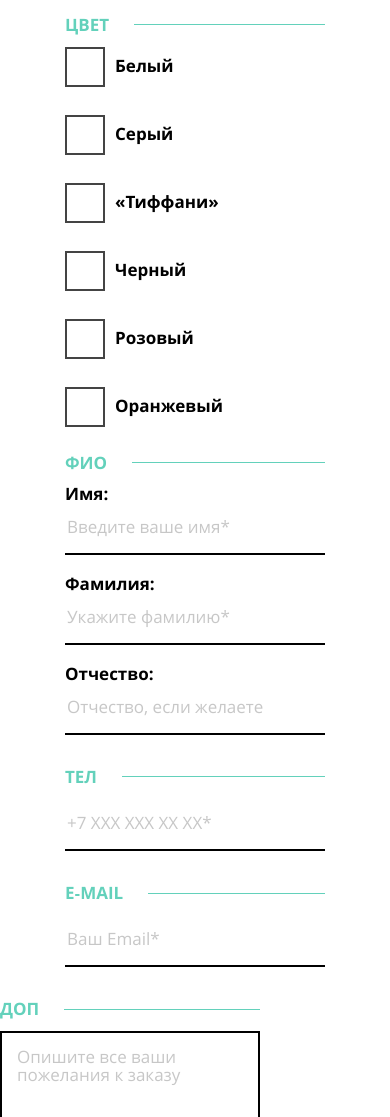
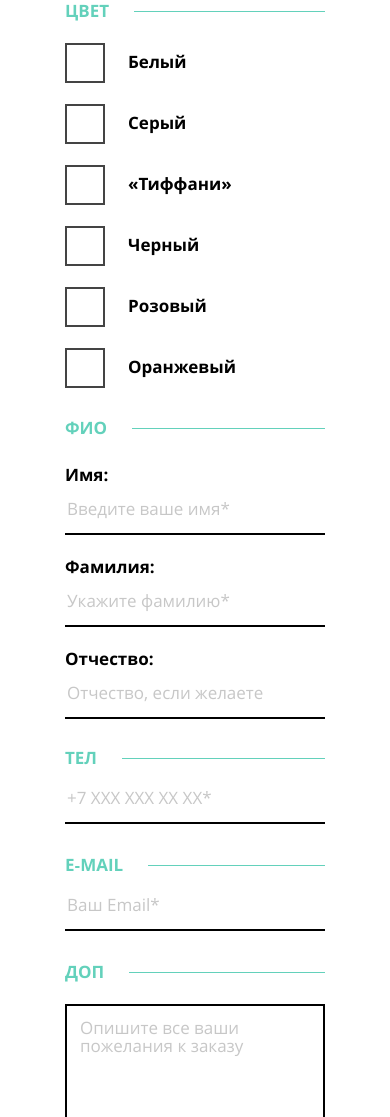
Before and after one commit to gorushkin/18378-mishka, a website: page source/knitting.html in a window 390 px wide. Shown: the part 883-2000 px from the top of the page. Drawn offline with nearby package versions, Linux system fonts and the light colour scheme; files that its build step writes are made by us from their sources.

Commit message:
catalog mobile

```diff
--- a/source/knitting.html
+++ b/source/knitting.html
@@ -3,6 +3,7 @@
   <head>
     <meta charset="utf-8">
     <title>HTML Academy: Мишка - Вязание на заказ</title>
+    <meta name="viewport" content="width=device-width,initial-scale=1">
     <link rel="stylesheet" href="css/style.css">
   </head>
   <body>
@@ -76,12 +77,15 @@
   <div class="order-form__set container">
     <h2 class="order-form__title">Тип</h2>
     <ul class="order-form__list">
-              <li class="order-form__item">
-                <input type="radio" class="visually-hidden order-form__input order-form__input--radio" name="type" id="accessory" value="accessory">
-                <label for="accessory" class="order-form__label order-form__label--button order-form__label--radio">Аксессуар для интерьера</label>
+      <li class="order-form__item order-form__item--type">
+        <input type="radio" class="visually-hidden order-form__input order-form__input--radio" name="type" id="accessory"
+          value="accessory">
+        <label for="accessory" class="order-form__label order-form__label--button order-form__label--radio">Аксессуар
+          для интерьера</label>
       </li>
-              <li class="order-form__item">
-                <input type="radio" class="visually-hidden order-form__input order-form__input--radio" name="type" id="toy" value="toy">
+      <li class="order-form__item order-form__item--type">
+        <input type="radio" class="visually-hidden order-form__input order-form__input--radio" name="type" id="toy"
+          value="toy">
         <label for="toy" class="order-form__label order-form__label--button order-form__label--radio">Детская игрушка</label>
       </li>
     </ul>
@@ -91,35 +95,41 @@
       <h2 class="order-form__title">Цвет</h2>
       <ul class="order-form__list order-form__list--color-select">
         <li class="order-form__item order-form__item--color-select">
-                  <input type="checkbox" class="visually-hidden order-form__input order-form__input--checkbox" name="color" value="white" id="white">
+          <input type="checkbox" class="visually-hidden order-form__input order-form__input--checkbox" name="color"
+            value="white" id="white">
           <label for="white" class="order-form__label order-form__label--button order-form__label--checkbox">Белый</label>
         </li>
         <li class="order-form__item order-form__item--color-select">
-                  <input type="checkbox" class="visually-hidden order-form__input order-form__input--checkbox" name="color" value="grey" id="grey">
+          <input type="checkbox" class="visually-hidden order-form__input order-form__input--checkbox" name="color"
+            value="grey" id="grey">
           <label for="grey" class="order-form__label order-form__label--button order-form__label--checkbox">Серый</label>
         </li>
         <li class="order-form__item order-form__item--color-select">
-                  <input type="checkbox" class="visually-hidden order-form__input order-form__input--checkbox" name="color" value="tiffany" id="tiffany">
+          <input type="checkbox" class="visually-hidden order-form__input order-form__input--checkbox" name="color"
+            value="tiffany" id="tiffany">
           <label for="tiffany" class="order-form__label order-form__label--button order-form__label--checkbox">«Тиффани»</label>
         </li>
         <li class="order-form__item order-form__item--color-select">
-                  <input type="checkbox" class="visually-hidden order-form__input order-form__input--checkbox" name="color" value="black" id="black">
+          <input type="checkbox" class="visually-hidden order-form__input order-form__input--checkbox" name="color"
+            value="black" id="black">
           <label for="black" class="order-form__label order-form__label--button order-form__label--checkbox">Черный</label>
         </li>
         <li class="order-form__item order-form__item--color-select">
-                  <input type="checkbox" class="visually-hidden order-form__input order-form__input--checkbox" name="color" value="pink" id="pink">
+          <input type="checkbox" class="visually-hidden order-form__input order-form__input--checkbox" name="color"
+            value="pink" id="pink">
           <label for="pink" class="order-form__label order-form__label--button order-form__label--checkbox">Розовый</label>
         </li>
         <li class="order-form__item order-form__item--color-select">
-                  <input type="checkbox" class="visually-hidden order-form__input order-form__input--checkbox" name="color" value="orange" id="orange">
+          <input type="checkbox" class="visually-hidden order-form__input order-form__input--checkbox" name="color"
+            value="orange" id="orange">
           <label for="orange" class="order-form__label order-form__label--button order-form__label--checkbox">Оранжевый</label>
         </li>
       </ul>
       <!-- </div> -->
     </div>
   </div>
-        <div class="order-form__set container">
-            <h2 class="order-form__title">ФИО</h2>
+  <div class="order-form__set order-form__set--name container">
+    <h2 class="order-form__title order-form__title--name">ФИО</h2>
     <ul class="order-form__list order-form__list--name">
       <li class="order-form__item order-form__item--name">
         <label for="name" class="order-form__label">Имя:</label>
@@ -127,26 +137,28 @@
       </li>
       <li class="order-form__item order-form__item--name">
         <label for="familyname" class="order-form__label">Фамилия:</label>
-                <input class="order-form__input order-form__input--info" type="text" id="familyname" name="familyname" placeholder="Укажите фамилию*">
+        <input class="order-form__input order-form__input--info" type="text" id="familyname" name="familyname"
+          placeholder="Укажите фамилию*">
       </li>
       <li class="order-form__item order-form__item--name">
         <label for="patronymic" class="order-form__label">Отчество:</label>
-                <input class="order-form__input order-form__input--info" type="text" id="patronymic" name="patronymic" placeholder="Отчество, если желаете">
+        <input class="order-form__input order-form__input--info" type="text" id="patronymic" name="patronymic"
+          placeholder="Отчество, если желаете">
       </li>
     </ul>
   </div>
-        <div class="order-form__set order-form__set--grey">
+  <div class="order-form__set order-form__set--grey order-form__set--contacts">
     <div class="container">
       <ul class="order-form__list">
         <li class="order-form__item order-form__item--contacts">
-                <h2 class="order-form__title">Тел</h2>
+          <h2 class="order-form__title order-form__title--contacts">Тел</h2>
           <label for="" class="order-form__label"></label>
-                <input class="order-form__input order-form__input--info" type="tel" name="phonenumber" placeholder="+7 ХХХ ХХХ ХХ ХХ*">
+          <input class="order-form__input order-form__input--contacts" type="tel" name="phonenumber" placeholder="+7 ХХХ ХХХ ХХ ХХ*">
         </li>
         <li class="order-form__item order-form__item--contacts">
-                <h2 class="order-form__title">E&#8209;mail</h2>
+          <h2 class="order-form__title order-form__title--contacts">E&#8209;mail</h2>
           <label for="" class="order-form__label"></label>
-                <input class="order-form__input order-form__input--info" type="email" name="email" placeholder="Ваш Email*">
+          <input class="order-form__input order-form__input--contacts" type="email" name="email" placeholder="Ваш Email*">
         </li>
       </ul>
     </div>
@@ -154,7 +166,8 @@
   <div class="order-form__item order-form__item--contacts container">
     <!-- <div class="container"> -->
     <h2 class="order-form__title">Доп</h2>
-            <textarea class="order-form__input order-form__input--info order-form__input--wishes" name="wishes" id="wishes" rows="7" placeholder="Опишите все ваши пожелания к заказу"></textarea>
+    <textarea class="order-form__input order-form__input--info order-form__input--wishes" name="wishes" id="wishes"
+      rows="7" placeholder="Опишите все ваши пожелания к заказу"></textarea>
     <!-- </div> -->
   </div>
   <div class="order-form__button-wrapper container">
--- a/source/sass/blocks/order-form.scss
+++ b/source/sass/blocks/order-form.scss
@@ -1,18 +1,38 @@
+.order-form {
+  // box-shadow: 0 0 0 3px red;
+  // padding-top: 11px;
+}
+
+.order-form__set {
+  // box-shadow: 0 0 0 3px blue;
+  padding-top: 11px;
+  margin-bottom: 22px;
+
+  &--name {
+    margin-bottom: -3px;
+  }
+
+  &--contacts {
+    margin-bottom: 0;
+  }
+}
+
 .order-form__title {
   @include font-config(17px, bold, 16px, #63d1bb);
   position: relative;
   display: flex;
   align-items: center;
   text-transform: uppercase;
+  margin: 0;
+  margin-bottom: 24px;
 
-  // &::after {
-  //   content: "";
-  //   width: 100%;
-  //   height: 1px;
-  //   background: #63d1bb;
-  //   display: block;
-  //   margin-left: 25px;
-  // }
+  &--name {
+    margin-bottom: 30px;
+  }
+
+  &--contacts {
+    margin-bottom: 7px;
+  }
 }
 
 @media (max-width: $tablet-width) {
@@ -30,6 +50,7 @@
   @include listreset;
 }
 
+
 .order-form__label {
   @include font-config(17px, bold, 18px);
   display: block;
@@ -38,8 +59,12 @@
 
   &--button {
     padding: 10px 0;
-    padding-left: 50px;
-    margin-bottom: 30px;
+    padding-left: 63px;
+    margin-bottom: 5px;
+  }
+
+  &--checkbox {
+    margin-bottom: 23px;
   }
 
   &--button::before {
@@ -73,36 +98,50 @@
 
   &--info {
     border: none;
-    border-bottom: 2px solid #000000;
-    height: 52px;
-    margin-bottom: 20px;
+    // border-bottom: 2px solid #000000;
+    box-shadow: inset 0 -2px 0 #000000;
+    height: 51px;
+    margin-bottom: 23px;
+    width: 100%;
+  }
+
+  &--contacts {
+    border: none;
+    // border-bottom: 2px solid #000000;
+    box-shadow: inset 0 -2px 0 #000000;
+    height: 51px;
+    margin-bottom: 33px;
     width: 100%;
   }
 
   &--wishes {
-    border: 2px solid #000000;
-    height: auto;
+    // border: 2px solid #000000;
+    border: none;
+    box-shadow: inset 0 -2px 0 #000000, inset 0 2px 0 #000000, inset 2px 0 0 #000000, inset -2px 0 0 #000000;
+    height: 142px;
     padding: 15px;
-    margin-bottom: 0;
+    margin-bottom: 12px;
   }
 
   &--info::-webkit-input-placeholder {
     @include font-config(17px, normal, 18px, rgba(68, 68, 68, 0.3));
   }
+
+  &--contacts::-webkit-input-placeholder {
+    @include font-config(17px, normal, 18px, rgba(68, 68, 68, 0.3));
+  }
 }
 
-.order-form__item {
-  margin: 0;
-}
+
 
 .order-form_sub-text {
   @include font-config(14px, normal, 16px, #444444);
   display: block;
-  margin-bottom: 25px;
+  margin-bottom: 31px;
 }
 
 .order-form__send-order {
-  margin-bottom: 45px;
+  margin-bottom: 55px;
 }
 
 
--- a/source/sass/blocks/order-page.scss
+++ b/source/sass/blocks/order-page.scss
@@ -2,14 +2,15 @@
   @include font-config(27px, bold, 30px);
   background-color: #f1f1f1;
   text-align: center;
-  padding: 75px 0;
+  padding: 70px 0 76px 0;
   margin: 0;
-  margin-bottom: 30px;
+  margin-bottom: 23px;
 }
 
 .container {
   width: 260px;
   margin: 0 auto;
+  // box-shadow: 0 0 0 3px green;
 }
 
 .order-page__text {
```
Also changed, not shown: source/img/pp/mishka-form-desktop.jpg (added), source/img/pp/mishka-form-mobile.jpg (added), source/img/pp/mishka-form-tablet.jpg (added). Lines whose indentation alone changed are shown as unchanged.
